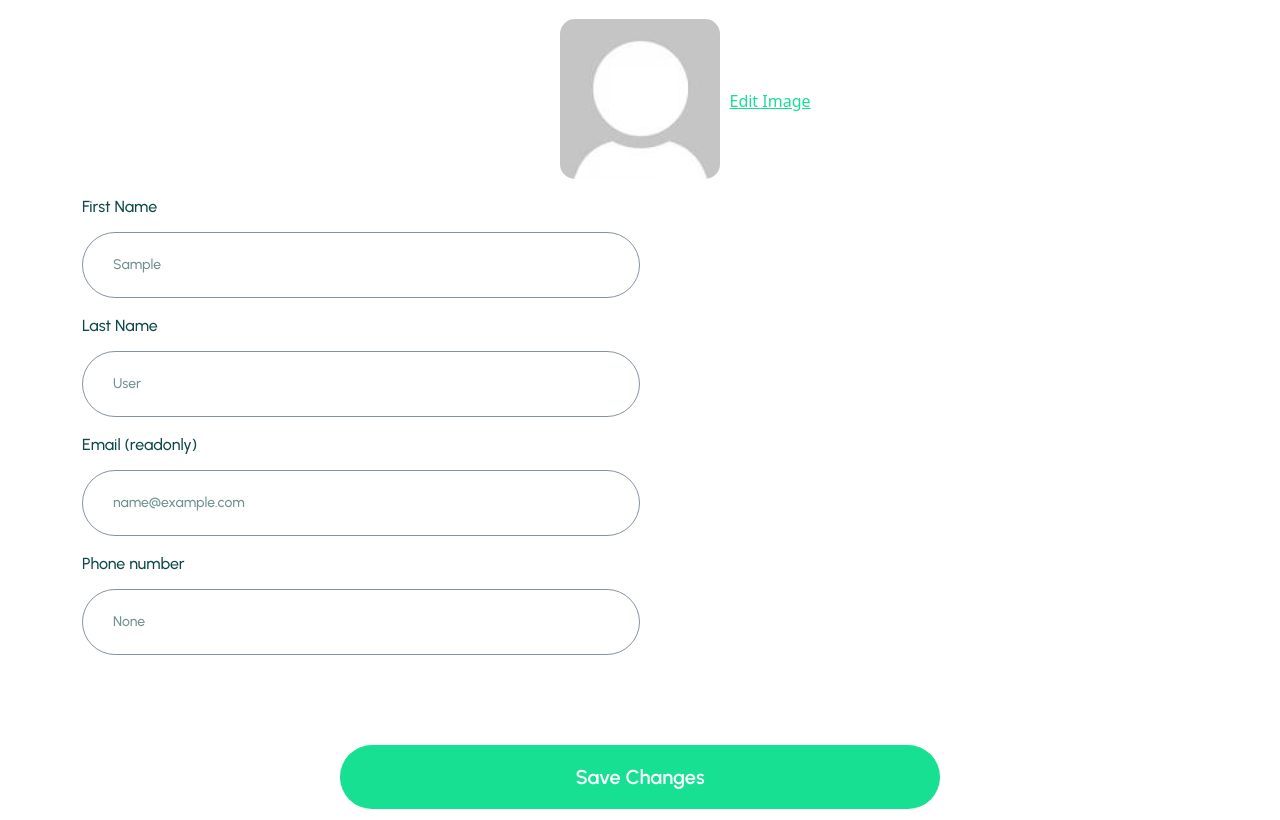
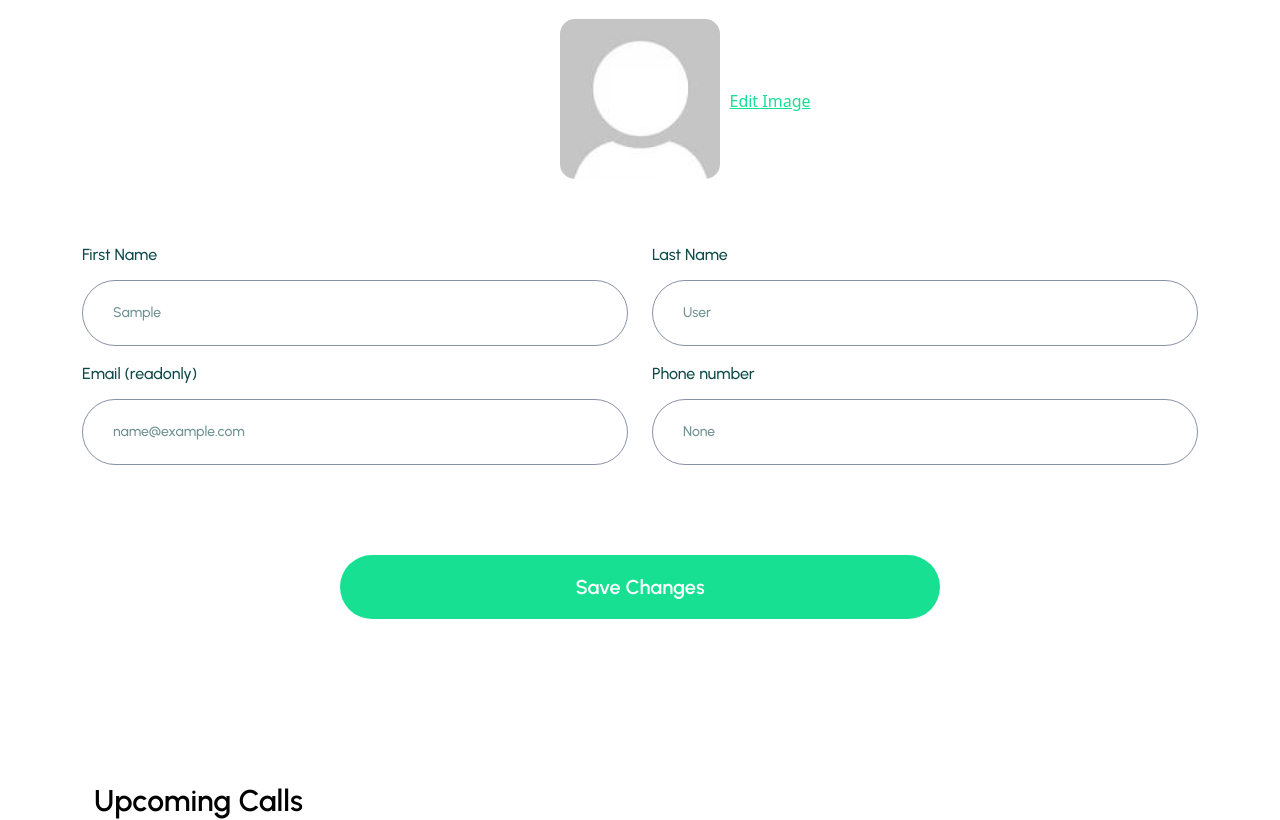
Before and after one commit to Abubakarwaheed12/Prop-Start, a Django app: page /accounts/profile/ in a window 1280 px wide. Shown: the part 237-1057 px from the top of the page. Run offline with Django 4.2, Linux system fonts and the light colour scheme; the visitor is signed in with stand-in values (Sample User, id 1); data that the repository does not hold is empty.

Commit message:
profile table colum set

```diff
--- a/templates/accounts/profile.html
+++ b/templates/accounts/profile.html
@@ -42,6 +42,7 @@
             </label>
             <input id="fileInput" name="{{ form.profile_img.name }}" type="file" accept="image/*" style="display: none;">
         </div>
+        <div class="row mt-5">
             <div class="col-6">
                 <div class="form-group">
                     <label for="{{form.first_name.id_for_label}}" class="input_label">First Name</label>
@@ -69,6 +70,7 @@
                     <label for="{{ form.phone_number.id_for_label }}" class="input_label">Phone number</label>
                     <input type="text"  pattern="^\+?[0-9]+$" title="Enter a valid number start with + (non-negative integer)" class="form-control account_input" id="{{ form.phone_number.id_for_label }}" name="{{ form.phone_number.name }}" value="{{form.phone_number.value}}" required>
                     <div id="phone_number_error" style="color: red;"></div>
+                </div>
             </div>
         </div>
         <div style="display:flex; justify-content: center; margin-top: 2rem; padding: 12px;">
```
Lines whose indentation alone changed are shown as unchanged.
